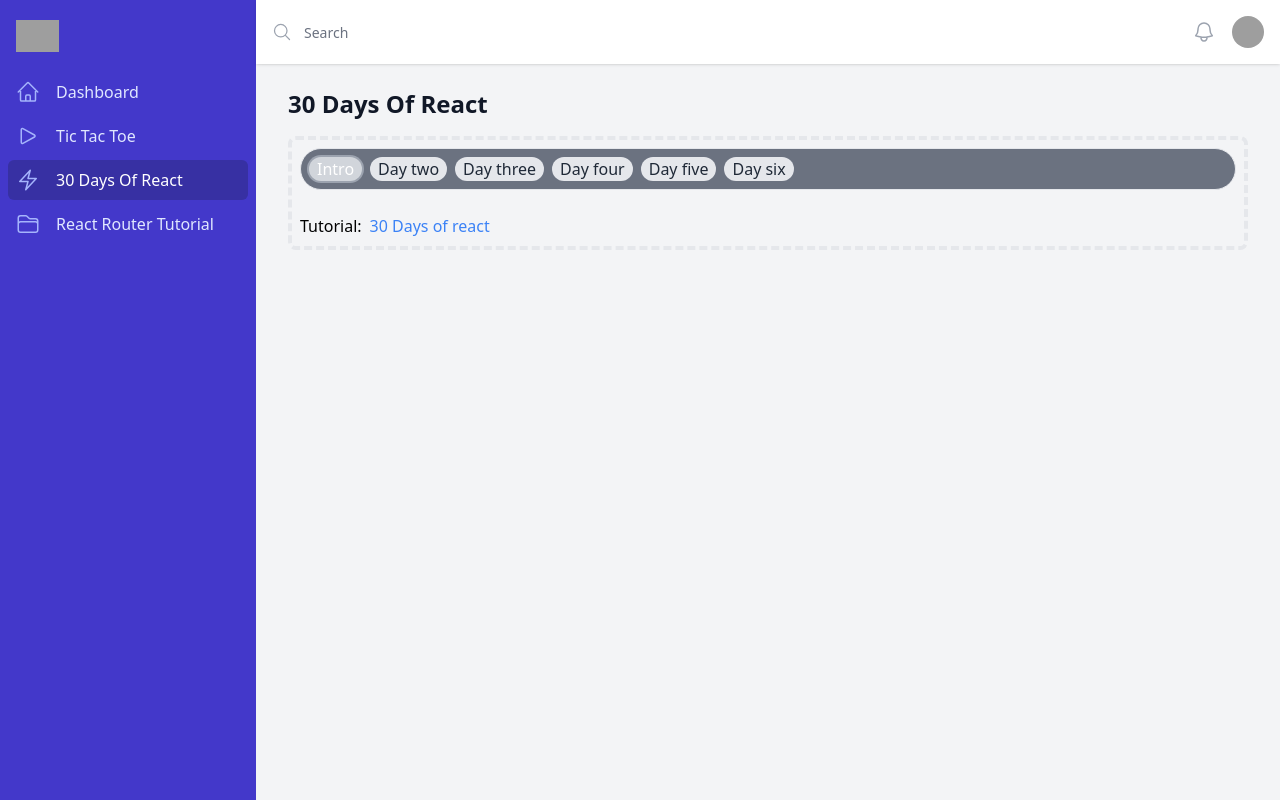
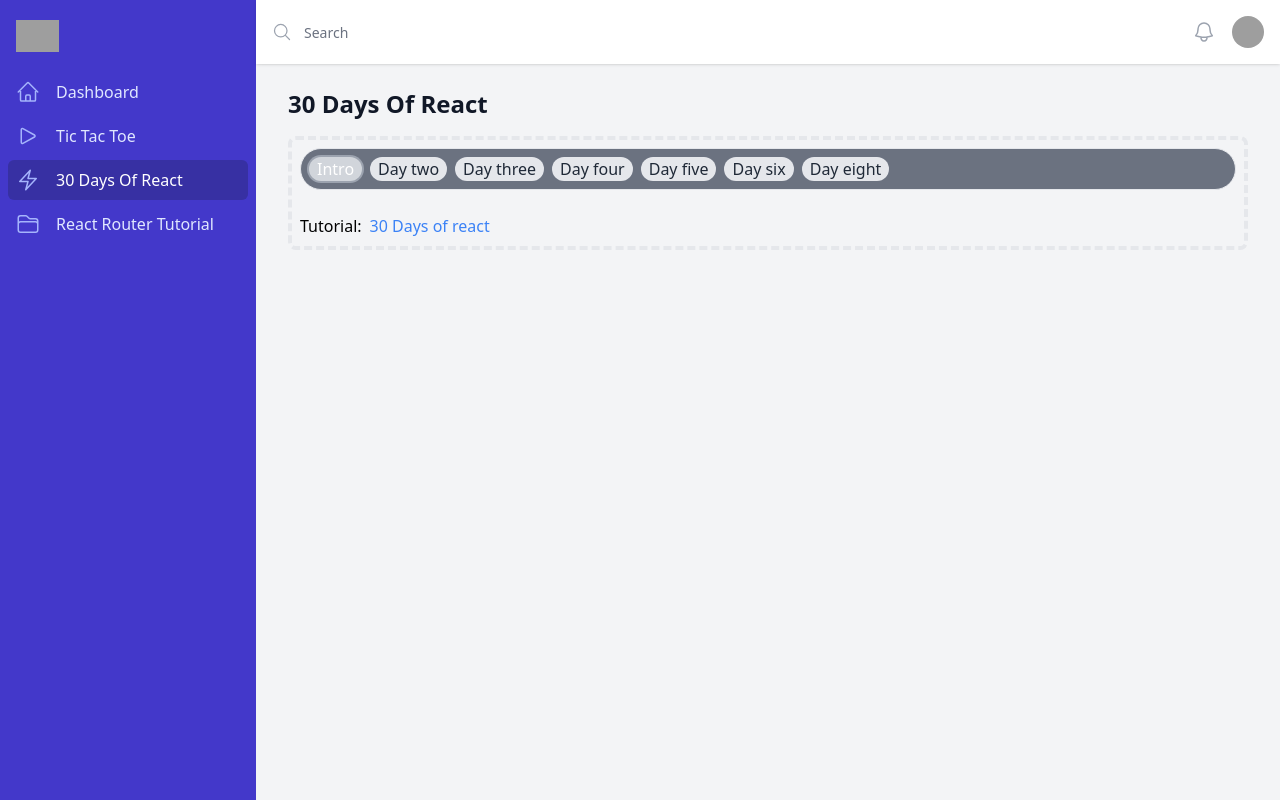
Before and after one commit to caiochami/learning-react, a React (Vite) app: page /30-days-of-react in a window 1280 px wide. Built offline with nearby package versions, Linux system fonts and the light colour scheme; grey boxes are pictures that could not be loaded.

Commit message:
refactor: Refactor the routes file.

```diff
--- a/src/router.jsx
+++ b/src/router.jsx
@@ -10,11 +10,9 @@ import ReactRouterTutorialIndex, {
 } from "./routes/react-router-tutorial/index";
 
 import ThirtyDaysOfReactIndex from "./routes/30-days-of-react/index";
-import ThirtyDaysOfReactDayTwoIndex from "./routes/30-days-of-react/day-two";
-import ThirtyDaysOfReactDayThreeIndex from "./routes/30-days-of-react/day-three";
-import ThirtyDaysOfReactDayFourIndex from "./routes/30-days-of-react/day-four";
-import ThirtyDaysOfReactDayFiveIndex from "./routes/30-days-of-react/day-five";
-import ThirtyDaysOfReactDaySixIndex from "./routes/30-days-of-react/day-six";
+import ThirtyDaysOfReactPage, {
+  pageLoader,
+} from "./routes/30-days-of-react/page";
 
 import {
   FolderIcon,
@@ -94,24 +92,9 @@ export default createBrowserRouter([
     errorElement: <ErrorPage />,
     children: [
       {
-        path: "/30-days-of-react/day-two",
-        element: <ThirtyDaysOfReactDayTwoIndex />,
-      },
-      {
-        path: "/30-days-of-react/day-three",
-        element: <ThirtyDaysOfReactDayThreeIndex />,
-      },
-      {
-        path: "/30-days-of-react/day-four",
-        element: <ThirtyDaysOfReactDayFourIndex />,
-      },
-      {
-        path: "/30-days-of-react/day-five",
-        element: <ThirtyDaysOfReactDayFiveIndex />,
-      },
-      {
-        path: "/30-days-of-react/day-six",
-        element: <ThirtyDaysOfReactDaySixIndex />,
+        path: "/30-days-of-react/:page",
+        element: <ThirtyDaysOfReactPage />,
+        loader: pageLoader,
       },
     ],
   },
--- /dev/null
+++ b/src/routes/30-days-of-react/day-eight/index.jsx
@@ -0,0 +1,5 @@
+import React from "react";
+
+export default function index() {
+  return <div>day eight</div>;
+}
--- a/src/routes/30-days-of-react/index.jsx
+++ b/src/routes/30-days-of-react/index.jsx
@@ -5,6 +5,7 @@ import Layout from "../../components/Layouts/Layout";
 import { classNames } from "../../utils/helpers";
 
 import { replace, capitalize } from "lodash";
+import { components } from "./page";
 
 export default function index() {
   const location = useLocation();
@@ -16,8 +17,6 @@ export default function index() {
         : "bg-gray-200 hover:bg-gray-100 text-gray-700",
       "text-gray-800 rounded-2xl px-2"
     );
-
-  const pages = ["day-two", "day-three", "day-four", "day-five", "day-six"];
 
   return (
     <Layout title="30 Days Of React">
@@ -36,7 +35,7 @@ export default function index() {
           Intro
         </NavLink>
 
-        {pages.map((page) => (
+        {Object.keys(components).map((page) => (
           <NavLink
             className={isActive}
             to={`/30-days-of-react/${page}`}
--- /dev/null
+++ b/src/routes/30-days-of-react/page.jsx
@@ -0,0 +1,31 @@
+import _ from "lodash";
+import React from "react";
+import { useLoaderData } from "react-router-dom";
+
+import DayTwo from "./day-two";
+import DayThree from "./day-three";
+import DayFour from "./day-four";
+import DayFive from "./day-five";
+import DaySix from "./day-six";
+import DayEight from "./day-eight";
+
+export async function pageLoader({ params }) {
+  return params.page;
+}
+
+export const components = {
+  "day-two": DayTwo,
+  "day-three": DayThree,
+  "day-four": DayFour,
+  "day-five": DayFive,
+  "day-six": DaySix,
+  "day-eight": DayEight,
+};
+
+export default function page() {
+  const page = useLoaderData();
+
+  const PageComponent = components[page];
+
+  return <PageComponent />;
+}
--- a/src/routes/react-router-tutorial/contact.jsx
+++ b/src/routes/react-router-tutorial/contact.jsx
@@ -1,4 +1,4 @@
-import { Form, useLoaderData } from "react-router-dom";
+import { useLoaderData } from "react-router-dom";
 import Avatar from "../../components/Avatar";
 import DeleteContact from "../../components/Contacts/DeleteContact";
 import EditContact from "../../components/Contacts/EditContact";
```
